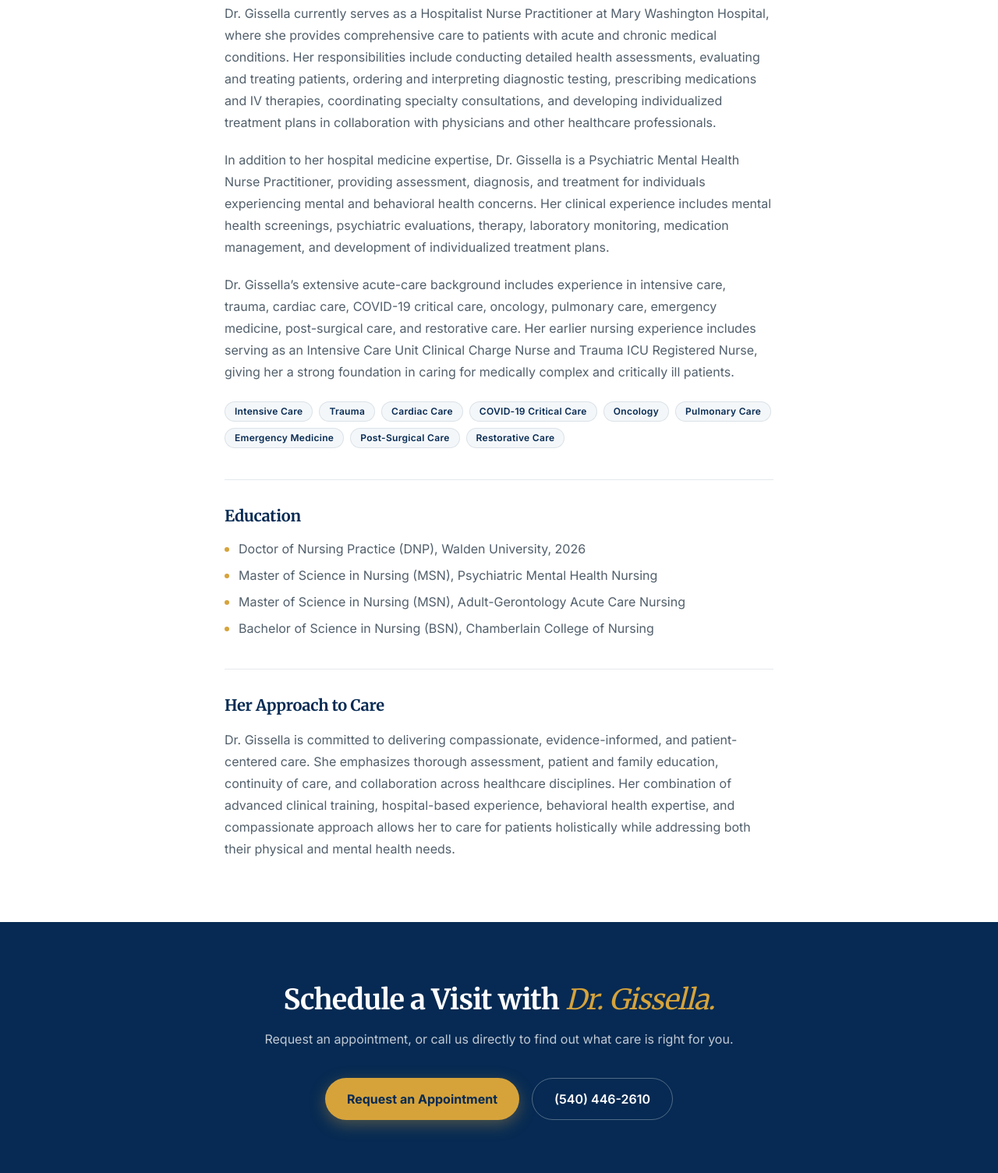
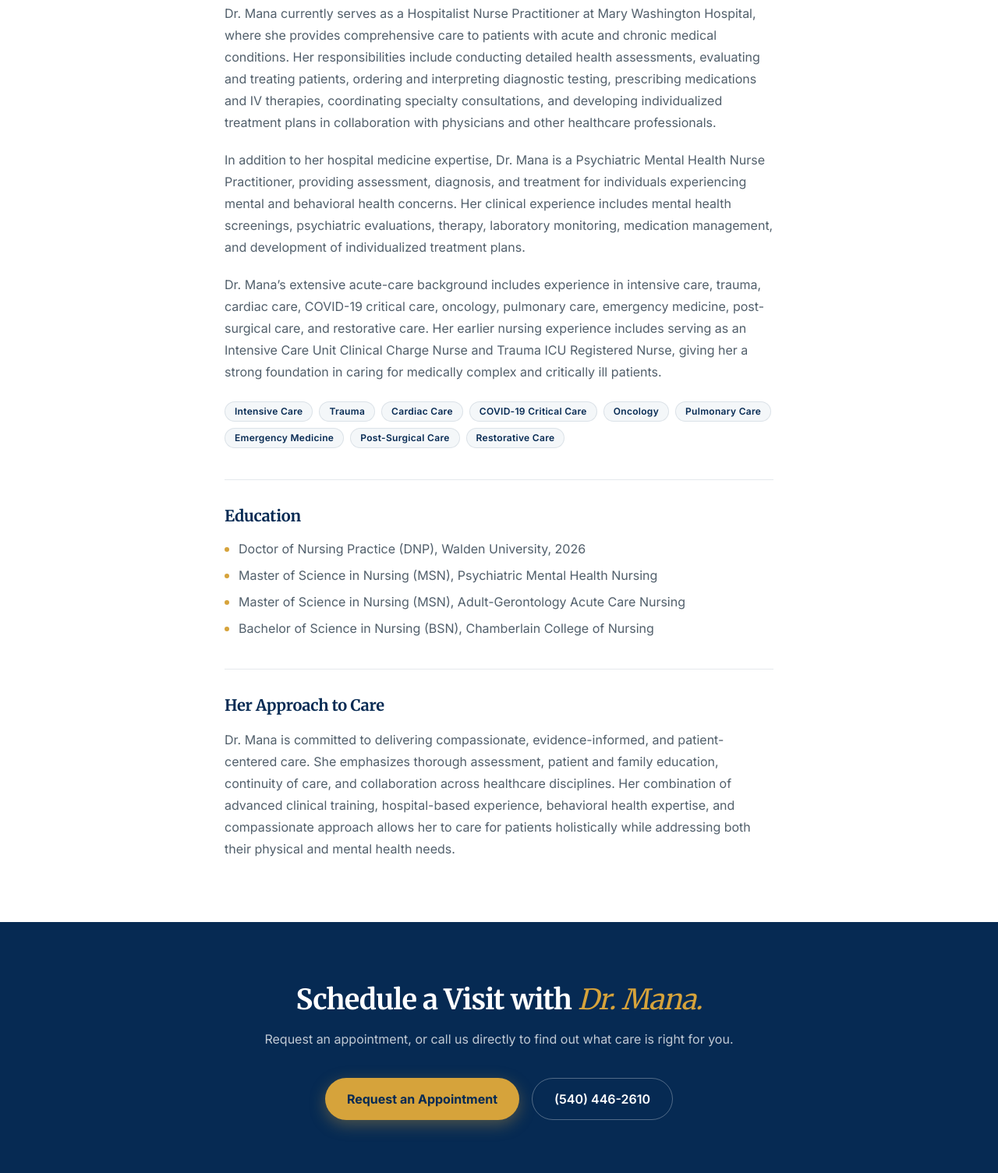
Before and after one commit to humphreyianuh-leo/kampiedaMedicalGroup.com, a website: page gissella-mana.html in a window 1280 px wide. Shown: the part 931-2436 px from the top of the page at 78% size. Drawn offline with nearby package versions, Linux system fonts and the light colour scheme.

Commit message:
Use "Dr. Mana" instead of "Dr. Gissella" for standalone mentions
Follow-up to 82dfa53 — switches the standalone references from
first-name to last-name style, matching conventional provider bio
tone.

Co-Authored-By: Claude Sonnet 5 <noreply@anthropic.com>

```diff
--- a/gissella-mana.html
+++ b/gissella-mana.html
@@ -190,11 +190,11 @@
 
     <p class="text-charcoal/75 leading-[1.75]">Dr. Gissella M. Mana, APRN, MSN, DNP, is a highly experienced nurse practitioner with a diverse clinical background spanning hospital medicine, adult-gerontology acute care, psychiatric mental health, intensive care, trauma, primary care, and home-based healthcare.</p>
 
-    <p class="mt-5 text-charcoal/75 leading-[1.75]">Dr. Gissella currently serves as a Hospitalist Nurse Practitioner at Mary Washington Hospital, where she provides comprehensive care to patients with acute and chronic medical conditions. Her responsibilities include conducting detailed health assessments, evaluating and treating patients, ordering and interpreting diagnostic testing, prescribing medications and IV therapies, coordinating specialty consultations, and developing individualized treatment plans in collaboration with physicians and other healthcare professionals.</p>
+    <p class="mt-5 text-charcoal/75 leading-[1.75]">Dr. Mana currently serves as a Hospitalist Nurse Practitioner at Mary Washington Hospital, where she provides comprehensive care to patients with acute and chronic medical conditions. Her responsibilities include conducting detailed health assessments, evaluating and treating patients, ordering and interpreting diagnostic testing, prescribing medications and IV therapies, coordinating specialty consultations, and developing individualized treatment plans in collaboration with physicians and other healthcare professionals.</p>
 
-    <p class="mt-5 text-charcoal/75 leading-[1.75]">In addition to her hospital medicine expertise, Dr. Gissella is a Psychiatric Mental Health Nurse Practitioner, providing assessment, diagnosis, and treatment for individuals experiencing mental and behavioral health concerns. Her clinical experience includes mental health screenings, psychiatric evaluations, therapy, laboratory monitoring, medication management, and development of individualized treatment plans.</p>
+    <p class="mt-5 text-charcoal/75 leading-[1.75]">In addition to her hospital medicine expertise, Dr. Mana is a Psychiatric Mental Health Nurse Practitioner, providing assessment, diagnosis, and treatment for individuals experiencing mental and behavioral health concerns. Her clinical experience includes mental health screenings, psychiatric evaluations, therapy, laboratory monitoring, medication management, and development of individualized treatment plans.</p>
 
-    <p class="mt-5 text-charcoal/75 leading-[1.75]">Dr. Gissella&rsquo;s extensive acute-care background includes experience in intensive care, trauma, cardiac care, COVID-19 critical care, oncology, pulmonary care, emergency medicine, post-surgical care, and restorative care. Her earlier nursing experience includes serving as an Intensive Care Unit Clinical Charge Nurse and Trauma ICU Registered Nurse, giving her a strong foundation in caring for medically complex and critically ill patients.</p>
+    <p class="mt-5 text-charcoal/75 leading-[1.75]">Dr. Mana&rsquo;s extensive acute-care background includes experience in intensive care, trauma, cardiac care, COVID-19 critical care, oncology, pulmonary care, emergency medicine, post-surgical care, and restorative care. Her earlier nursing experience includes serving as an Intensive Care Unit Clinical Charge Nurse and Trauma ICU Registered Nurse, giving her a strong foundation in caring for medically complex and critically ill patients.</p>
 
     <div class="flex flex-wrap gap-2 mt-6">
       <span class="inline-block text-xs font-semibold tracking-wide bg-softgray text-navy border border-navy/10 rounded-full px-3 py-1">Intensive Care</span>
@@ -220,7 +220,7 @@
 
     <div class="mt-10 pt-8 border-t border-navy/10">
       <h2 class="font-heading font-bold text-navy text-xl tracking-[-0.01em]">Her Approach to Care</h2>
-      <p class="mt-4 text-charcoal/75 leading-[1.75]">Dr. Gissella is committed to delivering compassionate, evidence-informed, and patient-centered care. She emphasizes thorough assessment, patient and family education, continuity of care, and collaboration across healthcare disciplines. Her combination of advanced clinical training, hospital-based experience, behavioral health expertise, and compassionate approach allows her to care for patients holistically while addressing both their physical and mental health needs.</p>
+      <p class="mt-4 text-charcoal/75 leading-[1.75]">Dr. Mana is committed to delivering compassionate, evidence-informed, and patient-centered care. She emphasizes thorough assessment, patient and family education, continuity of care, and collaboration across healthcare disciplines. Her combination of advanced clinical training, hospital-based experience, behavioral health expertise, and compassionate approach allows her to care for patients holistically while addressing both their physical and mental health needs.</p>
     </div>
 
   </div>
@@ -229,7 +229,7 @@
 <!-- ============ FINAL CTA ============ -->
 <section class="bg-navy text-white">
   <div class="max-w-3xl mx-auto px-6 lg:px-8 py-20 text-center">
-    <h2 class="font-heading font-bold text-3xl sm:text-4xl tracking-[-0.02em]">Schedule a Visit with <em class="italic font-normal text-gold">Dr. Gissella.</em></h2>
+    <h2 class="font-heading font-bold text-3xl sm:text-4xl tracking-[-0.02em]">Schedule a Visit with <em class="italic font-normal text-gold">Dr. Mana.</em></h2>
     <p class="mt-4 text-white/75 leading-[1.75]">Request an appointment, or call us directly to find out what care is right for you.</p>
     <div class="mt-9 flex flex-wrap justify-center gap-4">
       <a href="contact.html#send-message" class="btn-press inline-flex items-center rounded-full bg-gold text-navy font-bold px-7 py-3.5 shadow-goldglow hover:bg-[#e3b354] focus-ring">Request an Appointment</a>
```
Also changed, not shown: index.html (+4 -4 lines).
